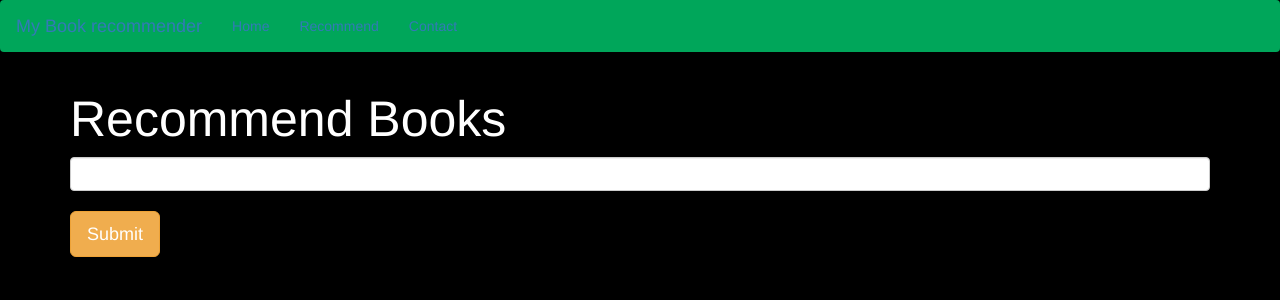
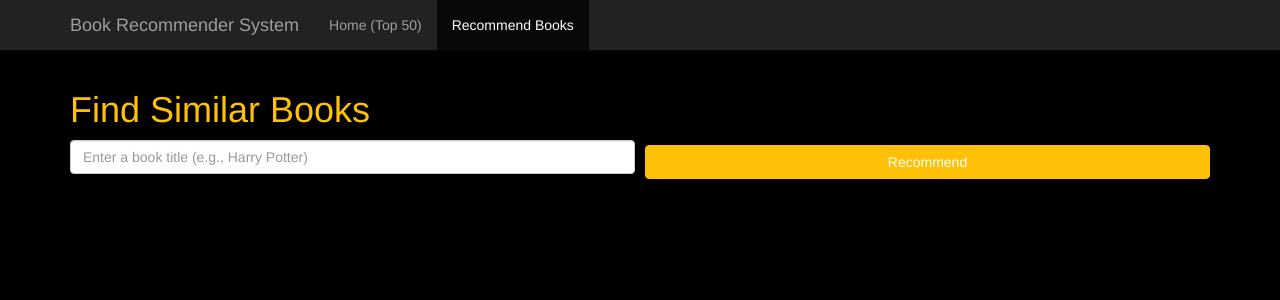
Before and after one commit to 2019sajansingh-code/book-recommender-system-live, a Flask app: page /recommend in a window 1280 px wide. Shown: the top 300 px of the page. Run offline with Flask 3, Linux system fonts and the light colour scheme; parts of the project's set-up code (start-up, migrations or seed data) failed here and were passed over; some libraries are stand-ins or nearby versions.

Commit message:
FIX: Final recommend.html Template and Link Display

```diff
--- a/templates/recommend.html
+++ b/templates/recommend.html
@@ -2,45 +2,90 @@
 <html lang="en">
 <head>
     <meta charset="UTF-8">
-    <title>Book Recommender System</title>
-    <!-- Latest compiled and minified CSS -->
-<link rel="stylesheet" href="https://cdn.jsdelivr.net/npm/bootstrap@3.3.7/dist/css/bootstrap.min.css" integrity="sha384-BVYiiSIFeK1dGmJRAkycuHAHRg32OmUcww7on3RYdg4Va+PmSTsz/K68vbdEjh4u" crossorigin="anonymous">
-</head>
+    <meta name="viewport" content="width=device-width, initial-scale=1.0">
+    <title>Book Recommender - Recommendations</title>
+    <link rel="stylesheet" href="https://maxcdn.bootstrapcdn.com/bootstrap/3.3.7/css/bootstrap.min.css" integrity="sha384-BVYiiSIFeK1dGmJRAkycuHAHRg32OmUcww7on3RYdg4Va+PmSTsz/K68vbdEjh4u" crossorigin="anonymous">
+
     <style>
-    .text-white{
-        color:white
+        body {
+            background-color: black;
+            color: #f8f8f8;
+            padding-top: 70px; /* Space for the navbar */
+        }
+        .container {
+            max-width: 1200px;
+        }
+        .card {
+            background-color: #2c2c2c;
+            color: #f8f8f8;
+            border: 1px solid #444;
+            height: 100%; /* Ensure uniform height for all cards in the row */
+        }
+        .card-img-top {
+            width: 100%;
+            height: 250px; /* Fixed height for image */
+            object-fit: cover;
+        }
+        .card-body {
+            padding: 15px;
+        }
+        .btn-success {
+            background-color: #28a745;
+            border-color: #28a745;
+            width: 100%;
+        }
+        .btn-warning {
+            background-color: #ffc107;
+            border-color: #ffc107;
+            width: 100%;
+            margin-top: 5px; /* Spacing between buttons */
         }
     </style>
-<body style="background-color:black">
-
-    <nav class="navbar" style="background-color:#00a65a">
-        <a class="navbar-brand">My Book recommender</a>
+</head>
+<body>
+    <nav class="navbar navbar-inverse navbar-fixed-top">
+        <div class="container">
+            <div class="navbar-header">
+                <a class="navbar-brand" href="/">Book Recommender System</a>
+            </div>
             <ul class="nav navbar-nav">
-            <li><a href="/">Home</a></li>
-            <li><a href="/recommend">Recommend</a></li>
-            <li><a>Contact</a></li>
+                <li><a href="/">Home (Top 50)</a></li>
+                <li class="active"><a href="/recommend">Recommend Books</a></li>
             </ul>
+        </div>
     </nav>
 
     <div class="container">
-        <div class="row">
+
+        <div class="row" style="margin-bottom: 30px;">
             <div class="col-md-12">
-                <h1 class="text-white" style="font-size:50px">Recommend Books</h1>
-                <form action="/recommend_books" method="post">
-                    <input name="user_input" type="text" class="form-control"><br>
-                    <input type="submit" class="btn btn-lg btn-warning">
+                <h1 style="color: #ffc107;">Find Similar Books</h1>
+                <form action="/recommend_books" method="post" style="display: flex; gap: 10px;">
+                    <input name="user_input" type="text" class="form-control" placeholder="Enter a book title (e.g., Harry Potter)">
+                    <button type="submit" class="btn btn-warning" style="min-width: 150px;">Recommend</button>
                 </form>
             </div>
+        </div>
+
+        {% if error_message %}
+            <div class="alert alert-danger" role="alert">
+                <strong>Error:</strong> {{ error_message }}
+            </div>
+        {% endif %}
+
+        {% if data and search_term %}
+            <h3 style="margin-bottom: 25px;">Recommendations for: <span style="color: lightgreen;">{{ search_term }}</span></h3>
+        {% endif %}
 
         {% if data %}
             <div class="row">
                 {% for item in data %}
                 <div class="col-md-3" style="margin-bottom: 20px;">
                     <div class="card shadow">
-                        <img class="card-img-top" src="{{ item[2] }}" alt="Book Image">
+                        <img class="card-img-top" src="{{ item[2] }}" alt="{{ item[0] }}">
                         <div class="card-body">
                             <h5 class="card-title">{{ item[0] }}</h5>
-                          <p class="card-text">{{ item[1] }}</p>
+                            <p class="card-text text-muted">By: {{ item[1] }}</p>
 
                             <a href="{{ item[3] }}" target="_blank" class="btn btn-warning btn-sm mt-2">
                                 Buy Now (Amazon)
@@ -56,12 +101,5 @@
             </div>
         {% endif %}
 
-
-
-
-
-        </div>
-    </div>
-
-</body>
+    </div> </body>
 </html>
```
Lines whose indentation alone changed are shown as unchanged.
